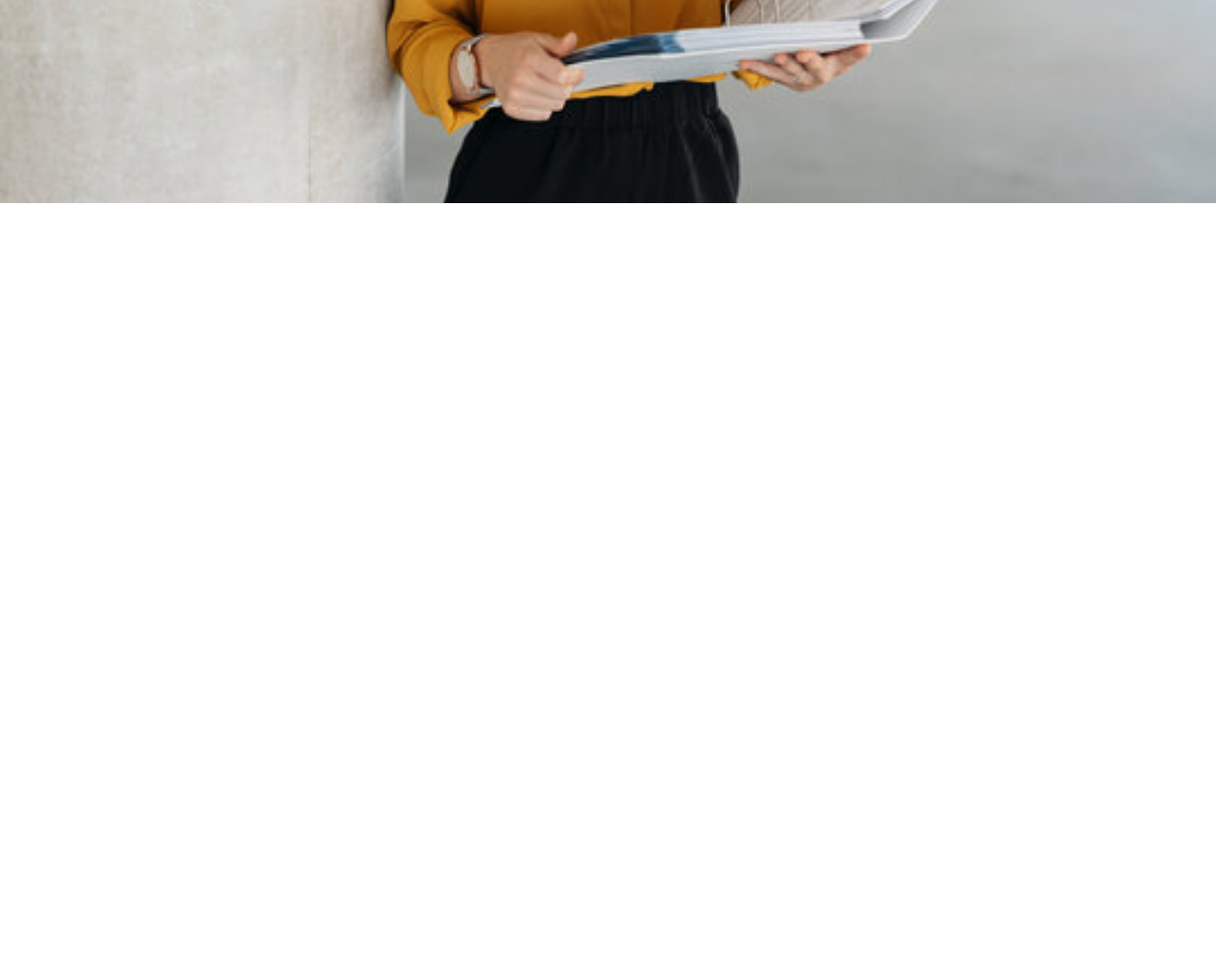
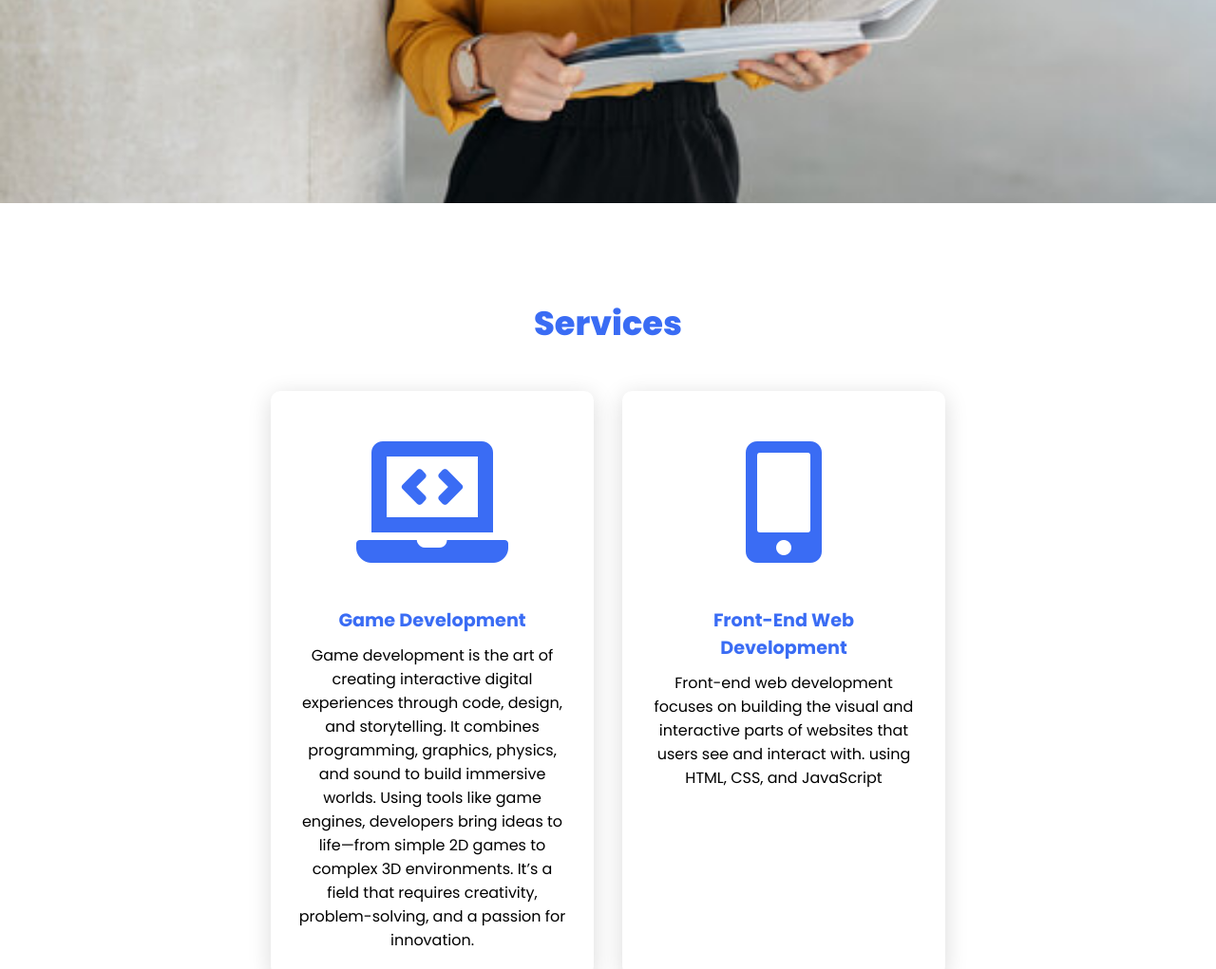
Before and after one commit to mohamed-ra5a/website, a plain HTML site: page index.html in a window 1280 px wide. Shown: the part 586-1607 px from the top of the page at 95% size. Before the commit the page ends 800 px from the top, so only its background shows below. Drawn offline with Linux system fonts and the light colour scheme; a web font is replaced by a local one.

Commit message:
finishing the contacting zoon+ the last touches has been added

```diff
--- a/index.html
+++ b/index.html
@@ -30,5 +30,38 @@
         </div>
     </div>
 </section>
+<section class ="cards" id ="Services">
+    <h2 class="title">Services</h2>
+    <div class="content">
+        <div class="card">
+            <div class="icon">
+                <i class="fas fa-laptop-code"></i>
+            </div>
+            <div class="info">
+                <h3>Game Development</h3>
+                <p>Game development is the art of creating interactive digital experiences through code, design, and storytelling. It combines programming, graphics, physics, and sound to build immersive worlds. Using tools like game engines, developers bring ideas to life—from simple 2D games to complex 3D environments. It’s a field that requires creativity, problem-solving, and a passion for innovation.</p>
+            </div>
+        </div>
+        <div class="card">
+            <div class="icon">
+                <i class="fas fa-mobile-alt"></i>
+            </div>
+            <div class="info">
+                <h3>Front-End Web Development</h3>
+                <p>Front-end web development focuses on building the visual and interactive parts of websites that users see and interact with. using HTML, CSS, and JavaScript</p>
+            </div>
+        </div>
+        <div class="card">
+            <div class="icon">
+                <i class="fas fa-code"></i>
+            </div>
+            <div class="info">
+                <h3>Video Editing</h3>
+                <p>Video editing is the process of transforming raw footage into a polished and engaging story. It involves cutting clips, adding transitions, effects, music, and color correction to enhance the final output. Whether for social media, films, or YouTube, video editing plays a key role in delivering powerful visual content that captures attention and communicates ideas effectively.</p>
+            </div>
+        </div>
+    </div>
+
+</section>
 </body>
 </html>
--- a/style.css
+++ b/style.css
@@ -95,3 +95,49 @@ main h2 span {
     font-size: 1.7em;
     padding-right: 30px;
 }
+.title {
+    display: flex;
+    justify-content: center;
+    color: #3a6cf4;
+    font-size: 2.2em;
+    font-weight: 800;
+    margin-bottom: 30px;
+}
+
+.content {
+    display: flex;
+    justify-content: center;
+    flex-direction: row;
+    flex-wrap: wrap;
+}
+
+.card {
+    background-color: #fff;
+    width: 21.25em;
+    box-shadow: 0 5px 25px rgba(1 1 1 / 15%);
+    border-radius: 10px;
+    padding: 25px;
+    margin: 15px;
+    transition: 0.7s ease;
+}
+
+.card:hover {
+    transform: scale(1.1);
+}
+
+.card .icon {
+    color: #3a6cf4;
+    font-size: 8em;
+    text-align: center;
+}
+
+.info {
+    text-align: center;
+}
+
+.info h3{
+    color: #3a6cf4;
+    font-size: 1.2em;
+    font-weight: 700;
+    margin: 10px;
+}
```
Also changed, not shown: images/project 2 .png (added), images/project 3.png (added), images/project 4.png (added), images/project1.png (added).
